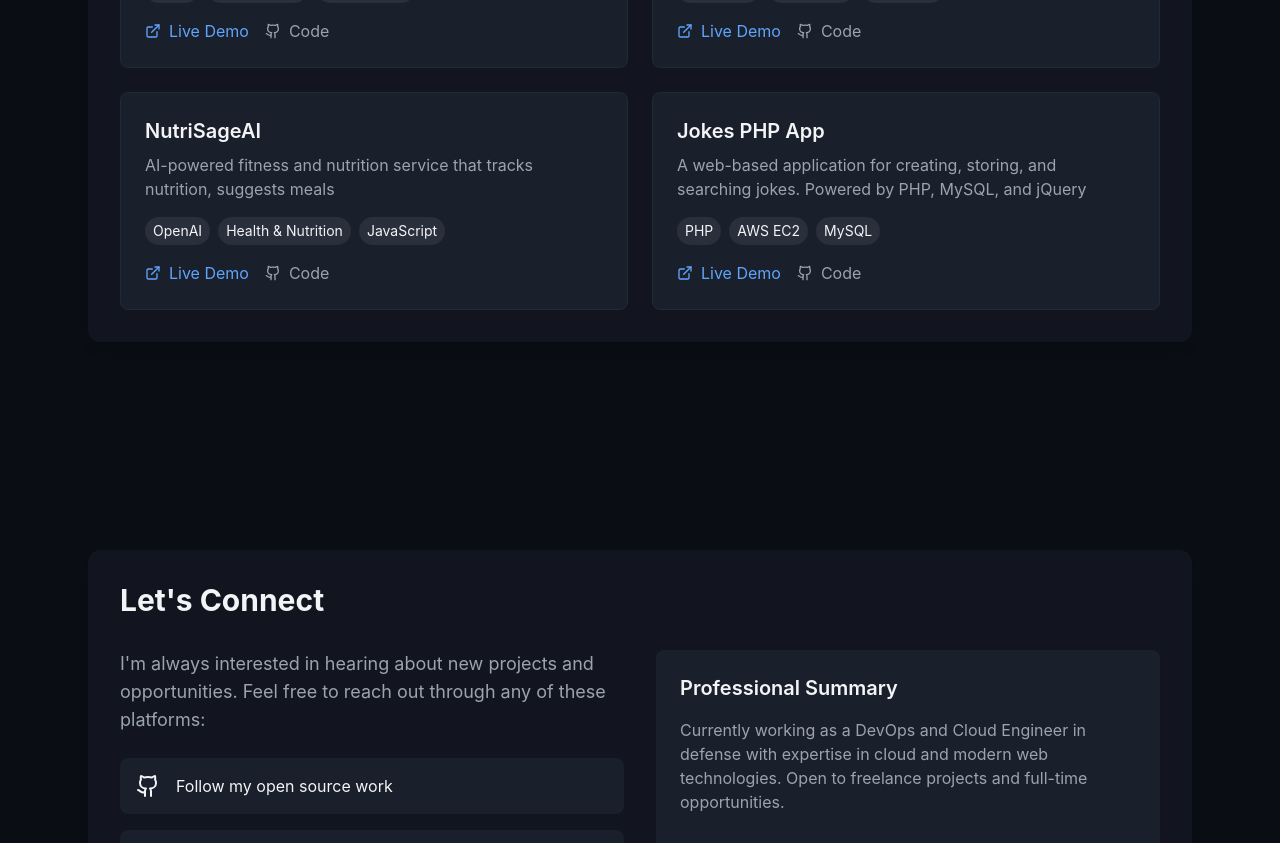
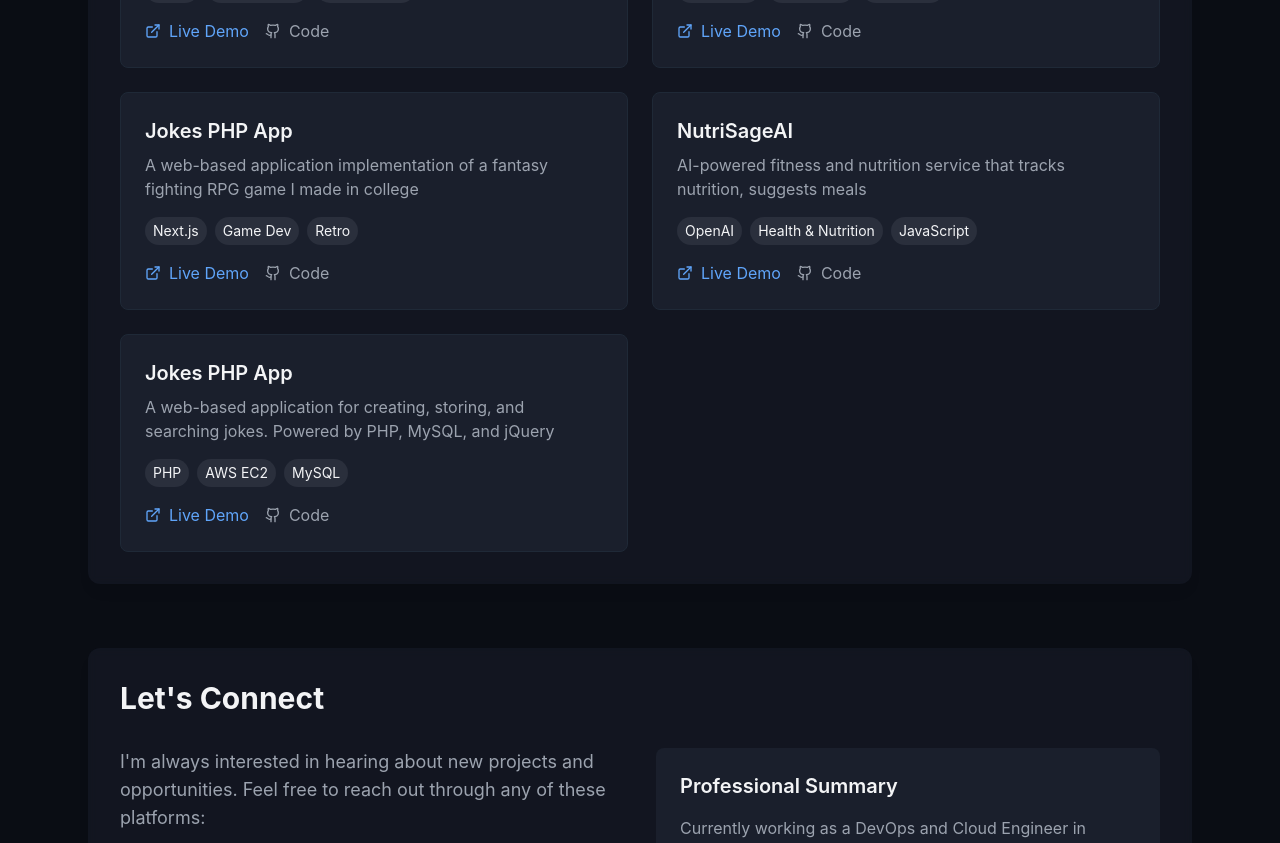
Before and after one commit to asherShores5/portfolio-web-app, a React (Create React App) app in the folder portfolio/: page / in a window 1280 px wide. Shown: the part 1890-2733 px from the top of the page. Built offline with nearby package versions, Linux system fonts and the light colour scheme.

Commit message:
new proj

```diff
--- a/portfolio/src/data/projects.js
+++ b/portfolio/src/data/projects.js
@@ -13,6 +13,14 @@ export const projects = [
       liveUrl: "http://shores-artsy-bucket.s3-website-us-west-1.amazonaws.com/",
       github: "https://github.com/asherShores5/Artsy-Site",
       tech: ["Compilers", "JavaScript", "Education"],
+      videoUrl: null
+    },
+    {
+      title: "Jokes PHP App",
+      description: "A web-based application implementation of a fantasy fighting RPG game I made in college",
+      liveUrl: "  https://roguetype.ashershores.com/",
+      github: "https://github.com/asherShores5/RogueType",
+      tech: ["Next.js", "Game Dev", "Retro"],
       videoUrl: null
     },
     {
```
